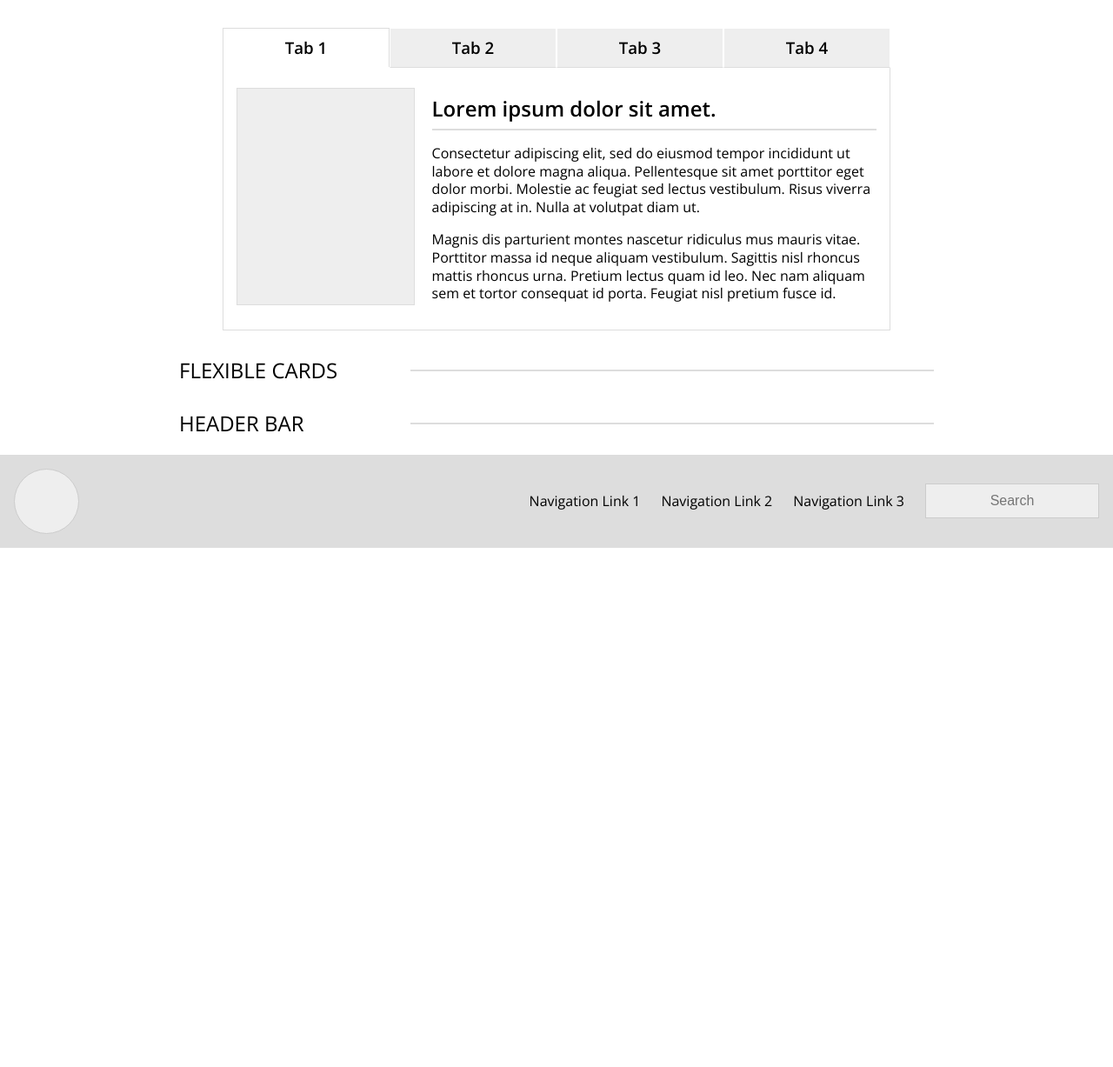
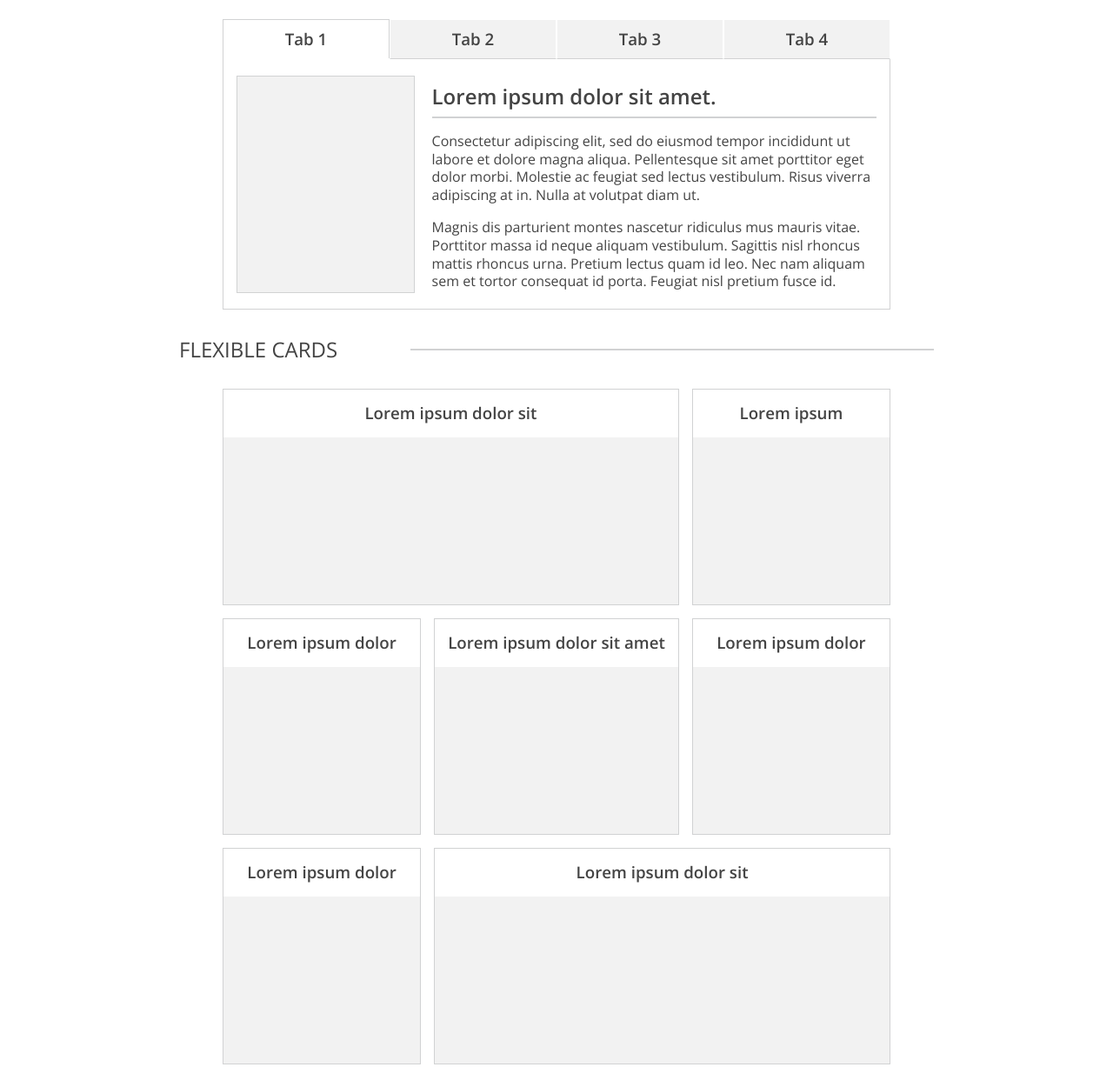
Before and after one commit to rmorgan323/pattrn-party, a plain HTML site: page index.html in a window 1280 px wide. Shown: the part 161-1388 px from the top of the page at 87% size. Before the commit the page ends 800 px from the top, so only its background shows below. Drawn offline with nearby package versions, Linux system fonts and the light colour scheme.

Commit message:
add flexible cards

```diff
--- a/index.html
+++ b/index.html
@@ -20,7 +20,7 @@
         <hr class="pattern-type-hr" />
       </div>
 
-      <section id="accordion">
+      <section id="accordion-tabs">
         <div class="acc-titles-bar"></div>
 
         <article class="acc-tabs tab-1 tab-active">
@@ -76,7 +76,7 @@
               <h2>Urna condimentum mattis.</h2>
               <hr class="acc-hr" />
               <p>Pellentesque id nibh tortor id aliquet. Mi quis hendrerit dolor magna eget. Pellentesque massa placerat duis ultricies lacus sed turpis. Diam quam nulla porttitor massa id neque aliquam vestibulum morbi.</p>
-              <p>Quisque non tellus orci ac auctor augue mauris augue neque. Sit amet massa vitae tortor condimentum. Non diam phasellus vestibulum lorem. Pellentesque adipiscing commodo elit at imperdiet dui accumsan sit amet. Id faucibus nisl tincidunt eget nullam. At elementum eu facilisis sed odio. Egestas egestas fringilla.</p>
+              <p>Faucibus in ornare quam viverra orci sagittis eu volutpat odio. Venenatis tellus in metus vulputate eu scelerisque. Nunc non blandit massa enim nec dui nunc. Orci nulla pellentesque dignissim enim sit amet venenatis. Amet dictum sit amet justo donec enim diam vulputate.</p>
             </div>
           </div>
         </article>
@@ -87,6 +87,30 @@
         <h4>FLEXIBLE CARDS</h4>
         <hr class="pattern-type-hr" />
       </div>
+
+      <section id="flexible-cards">
+        <div class="fc-1 fc-cards">
+          <h3 class="fc-cards-title">Lorem ipsum dolor sit</h3>
+        </div>
+        <div class="fc-2 fc-cards">
+          <h3 class="fc-cards-title">Lorem ipsum</h3>
+        </div>
+        <div class="fc-3 fc-cards">
+          <h3 class="fc-cards-title">Lorem ipsum dolor</h3>
+        </div>
+        <div class="fc-4 fc-cards">
+          <h3 class="fc-cards-title">Lorem ipsum dolor sit amet</h3>
+        </div>
+        <div class="fc-5 fc-cards">
+          <h3 class="fc-cards-title">Lorem ipsum dolor</h3>
+        </div>
+        <div class="fc-6 fc-cards">
+          <h3 class="fc-cards-title">Lorem ipsum dolor</h3>
+        </div>
+        <div class="fc-7 fc-cards">
+          <h3 class="fc-cards-title">Lorem ipsum dolor sit</h3>
+        </div>
+      </section>
 
       <div class="pattern-type">
         <h4>HEADER BAR</h4>
--- a/styles/styles.css
+++ b/styles/styles.css
@@ -6,7 +6,8 @@
 }
 
 h1, h2, h3, h4, h5, h6 {
-  font-weight: 600
+  font-weight: 600;
+  color: #444;
 }
 
 h1 {
@@ -31,6 +32,7 @@ h4 {
 
 p {
   font-weight: 300;
+  color: #444;
 }
 
 /****  ACCORDION TABS  ****/
@@ -40,7 +42,7 @@ p {
 }
 
 .acc-hr {
-  border: 1px solid #ddd;
+  border: 1px solid #d1d2d3;
   margin: -12px 0 5px;
 }
 
@@ -49,7 +51,7 @@ header {
   justify-content: space-between;
   padding: 5px 40px;
   background-color: #3F3244;
-  margin-bottom: 39px;
+  margin-bottom: 35px;
 }
 
 header h2 {
@@ -58,7 +60,7 @@ header h2 {
 
 .pattern-type {
   width: 868px;
-  margin: 30px auto 20px;
+  margin: 30px auto;
   display: flex;
   justify-content: space-between;
   align-items: center;
@@ -66,11 +68,11 @@ header h2 {
 
 .pattern-type-hr {
   width: 600px;
-  border: 1px solid #ddd;
+  border: 1px solid #d1d2d3;
   margin: 0;
 }
 
-#accordion {
+#accordion-tabs {
   width: 768px;
   margin: 20px auto;
   position: relative;
@@ -79,6 +81,7 @@ header h2 {
 .acc-titles-bar {
   height: 61px;
   width: 100%;
+  margin-top: -16px;
 }
 
 .tab-active {
@@ -87,23 +90,23 @@ header h2 {
 
 .acc-content {
   width: 768px;
-  border: 1px solid #ddd;
+  border: 1px solid #d1d2d3;
   border-top: none;
   background-color: #fff;
   display: none;
-  padding: 15px;
+  padding: 11px 15px 5px;
   align-items: center;
 }
 
 .acc-title {
   width: 192px;
-  background-color: #eee;
+  background-color: #f2f2f2;
   padding: 10px 0;
   margin-bottom: 0;
   cursor: pointer;
   position: absolute;
   border: 1px solid #fff;
-  border-bottom: 1px solid #ddd;
+  border-bottom: 1px solid #d1d2d3;
 }
 
 .title-1 {
@@ -128,7 +131,7 @@ header h2 {
 
 .title-active {
   background-color: #fff;
-  border: 1px solid #ddd;
+  border: 1px solid #d1d2d3;
   border-bottom: none;
 }
 
@@ -146,8 +149,8 @@ header h2 {
   width: 28%;
   height: 250px;
   margin-right: 20px;
-  background-color: #eee;
-  border: 1px solid #ddd;
+  background-color: #f2f2f2;
+  border: 1px solid #d1d2d3;
 }
 
 .acc-text {
@@ -205,9 +208,10 @@ header h2 {
     padding: 15px;
   }
 
-  #accordion {
+  #accordion-tabs {
     width: 100%;
-    border: 1px solid #ddd;
+    border: 1px solid #d1d2d3;
+    margin-bottom: 56px;
   }
 
   .acc-title {
@@ -232,6 +236,81 @@ header h2 {
   }
 }
 
+/****  FLEXIBLE CARDS  ****/
+
+#flexible-cards {
+  width: 768px;
+  margin: auto;
+  display: grid;
+  grid-template-columns: repeat(3, 1fr);
+  grid-gap: 15px;
+  grid-auto-rows: minmax(249px, auto);
+}
+
+.fc-cards {
+  background-color: #f2f2f2;
+  border: 1px solid #d1d2d3;
+}
+
+.fc-cards-title {
+  background-color: #fff;
+  padding: 15px;
+  margin: 0;
+  white-space: nowrap;
+  text-overflow: ellipsis;
+  overflow: hidden;
+}
+
+.fc-1 {
+  grid-column: 1 / 3;
+  grid-row: 1;
+}
+
+.fc-2 {
+  grid-column: 3;
+  grid-row: 1;
+}
+
+.fc-3 {
+  grid-column: 1;
+  grid-row: 2;
+}
+
+.fc-4 {
+  grid-column: 2;
+  grid-row: 2;
+}
+
+.fc-5 {
+  grid-column: 3;
+  grid-row: 2;
+}
+
+.fc-6 {
+  grid-column: 1;
+  grid-row: 3;
+}
+
+.fc-7 {
+  grid-column: 2 / 4;
+  grid-row: 3;
+}
+
+@media screen and (max-width: 767px) {
+  #flexible-cards {
+    width: 100%;
+    padding: 0 15px 15px;
+    display: flex;
+    flex-direction: column;
+  }
+
+  .fc-cards {
+    width: 100%;
+    height: 248px;
+    margin-bottom: 15px;
+  }
+}
+
 /****  HEADER BAR  ****/
 
 #header-bar {
@@ -239,7 +318,7 @@ header h2 {
 }
 
 .hb-nav {
-  background-color: #ddd;
+  background-color: #d1d2d3;
   display: flex;
   justify-content: space-between;
   padding: 16px
@@ -249,8 +328,8 @@ header h2 {
   width: 75px;
   height: 75px;
   border-radius: 100px;
-  background-color: #eee;
-  border: 1px solid #ccc;
+  background-color: #f2f2f2;
+  border: 1px solid #c1c2c3;
 }
 
 .hb-menu-text {
@@ -278,8 +357,12 @@ header h2 {
 .hb-search {
   width: 200px;
   height: 40px;
-  background-color: #eee;
-  border: 1px solid #ccc;
+  background-color: #f2f2f2;
+  background-image: url('../assets/mag-glass.svg');
+  background-repeat: no-repeat;
+  background-size: 20px;
+  border: 1px solid #b1b2b3;
+  background-position: 5% center;
 }
 
 ::placeholder {
@@ -301,7 +384,7 @@ header h2 {
     flex-direction: column;
     width: 100%;
     padding: 16px;
-    background-color: #eee;
+    background-color: #e1e2e3;
   }
 
   .hb-ul {
@@ -316,5 +399,6 @@ header h2 {
 
   .hb-search {
     width: 100%;
+    background-position: 3% center;
   }
 }
```
Also changed, not shown: assets/mag-glass.svg (added).
